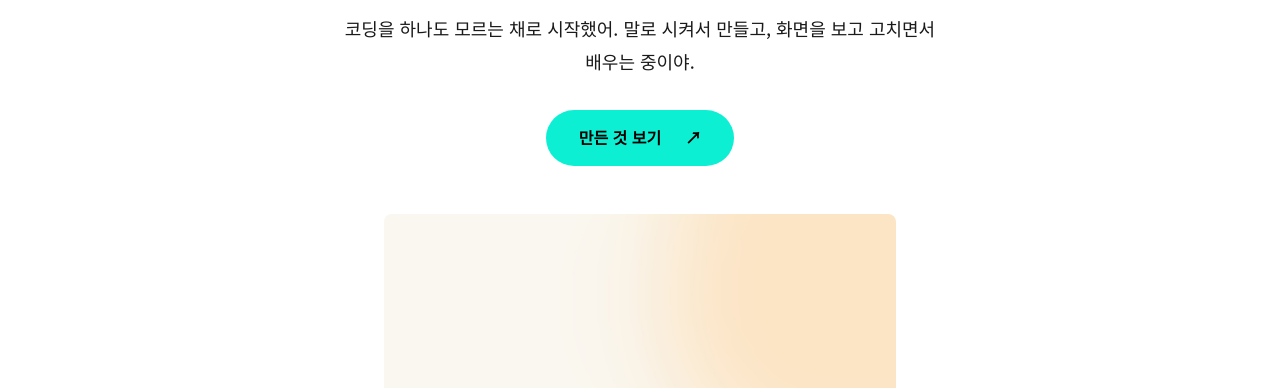
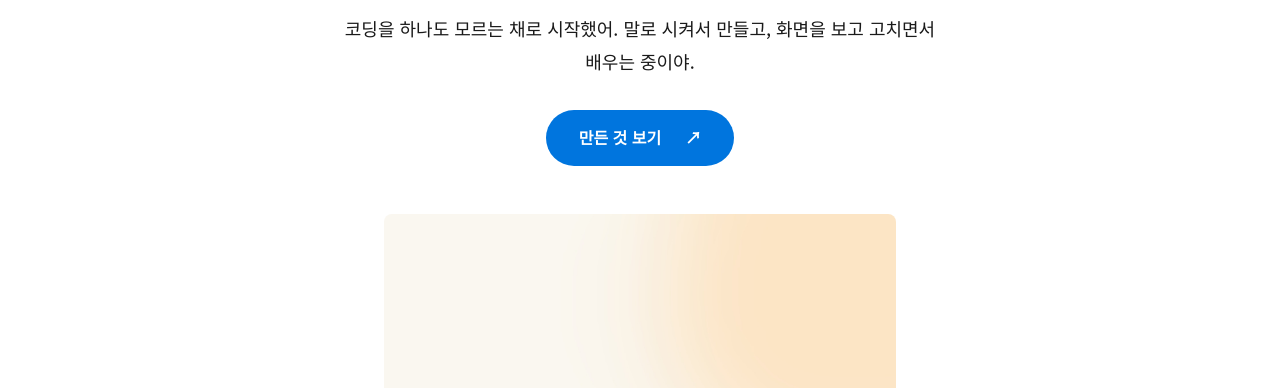
Before and after one commit to robintech-seoul/c10-spike-test, a plain HTML site: page index.html in a window 1280 px wide. Shown: the part 337-725 px from the top of the page. Drawn offline with Linux system fonts and the light colour scheme.

Commit message:
Add files via upload

```diff
--- a/style.css
+++ b/style.css
@@ -5,8 +5,8 @@
   --paper: #FFFFFF;
   --heading: #0D0D0D;
   --ink: #1A1A1A;
-  --button-ink: #000000;
-  --accent: #0CEFD3;
+  --button-ink: #FFFFFF;
+  --accent: #0075DE;
   --surface: #F9F9F8;
   --line: #E5E5E6;
   --clear: transparent;
```
